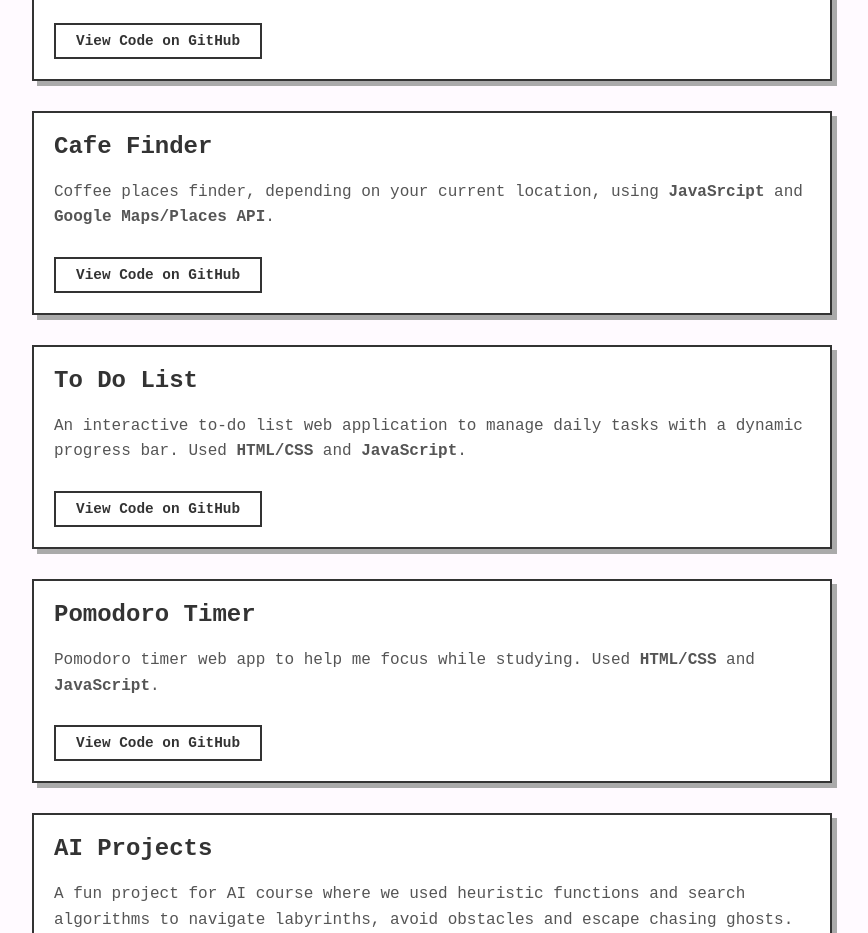
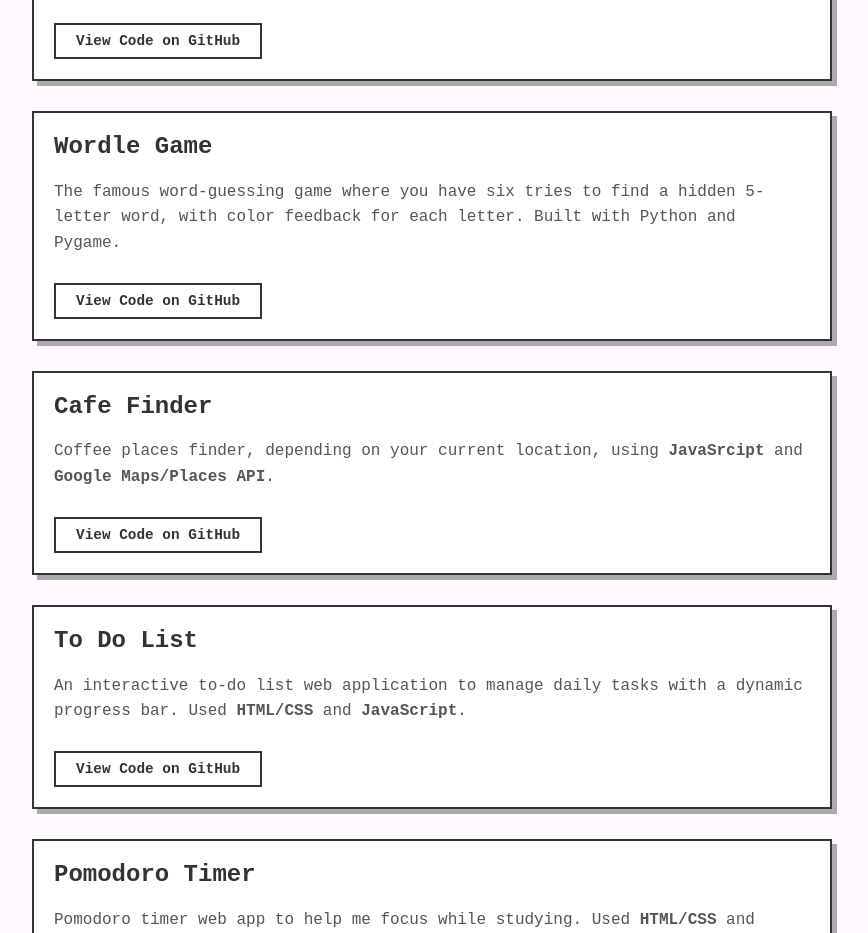
Before and after one commit to irinangela/irinangela.github.io, a plain HTML site: page projects.html in a window 1280 px wide. Shown: the part 970-1903 px from the top of the page, without its empty margins (208-1076 px from the left). Drawn offline with Linux system fonts and the light colour scheme.

Commit message:
Add Wordle to projects

```diff
--- a/projects.html
+++ b/projects.html
@@ -100,7 +100,15 @@ layer, <strong>Python/Flask</strong> for the backend, and <strong>HTML/CSS</stro
             <a href="https://github.com/irinangela/MediaLabDocumentSystem" class="btn" target="_blank">View Code on GitHub</a>
         </div>
 
-      <div class="project-card">
+        <div class="project-card">
+            <h2>Wordle Game</h2>
+            <p>
+                The famous word-guessing game where you have six tries to find a hidden 5-letter word, with color feedback for each letter. Built with Python and Pygame.
+            </p>
+            <a href="https://github.com/irinangela/wordle-game.git" class="btn" target="_blank">View Code on GitHub</a>
+        </div>
+
+        <div class="project-card">
             <h2>Cafe Finder</h2>
             <p>
                 Coffee places finder, depending on your current location, using <strong>JavaSrcipt</strong> and <strong>Google Maps/Places API</strong>.
@@ -108,7 +116,7 @@ layer, <strong>Python/Flask</strong> for the backend, and <strong>HTML/CSS</stro
             <a href="https://github.com/irinangela/cafe_finder" class="btn" target="_blank">View Code on GitHub</a>
         </div>
 
-        <div class="project-card">
+            <div class="project-card">
             <h2>To Do List</h2>
             <p>
                 An interactive to-do list web application to manage daily tasks with a dynamic progress bar. Used <strong>HTML/CSS</strong> and <strong>JavaScript</strong>.
@@ -124,7 +132,7 @@ layer, <strong>Python/Flask</strong> for the backend, and <strong>HTML/CSS</stro
             <a href="https://github.com/irinangela/pomodoro-timer" class="btn" target="_blank">View Code on GitHub</a>
         </div>
 
-      <div class="project-card">
+        <div class="project-card">
             <h2>AI Projects</h2>
             <p>
                 A fun project for AI course where we used heuristic functions and search algorithms to navigate labyrinths, avoid obstacles and escape chasing ghosts. We experimented with different heuristics and demonstrated the use of AI in solving maze navigation problems.
```
